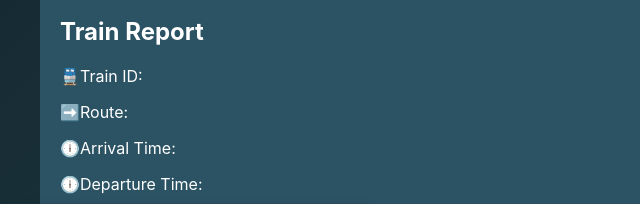
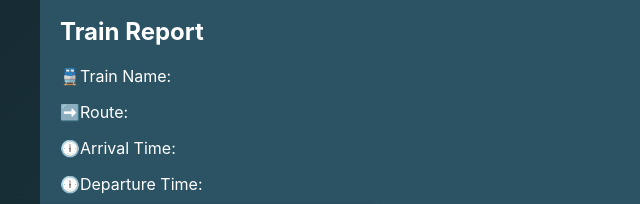
Before and after one commit to surexspd/Trainpilot.ai, a plain HTML site: page Employee.html in a window 1280 px wide. Shown: the part 525-729 px from the top of the page, 0-640 px from the left. Drawn offline with Linux system fonts and the light colour scheme.

Commit message:
Update Employee.html

```diff
--- a/Employee.html
+++ b/Employee.html
@@ -56,7 +56,7 @@
         <button class="container-btn">Check</button>
         <div class="section">
           <h2>Train Report</h2>
-          <p><span class="icon">🚆Train ID:</span></p>
+          <p><span class="icon">🚆Train Name:</span></p>
           <p><span class="icon">➡️Route:</span></p>
           <p><span class="icon">🕕Arrival Time:</span></p>
            <p><span class="icon">🕕Departure Time:</span></p>
```
